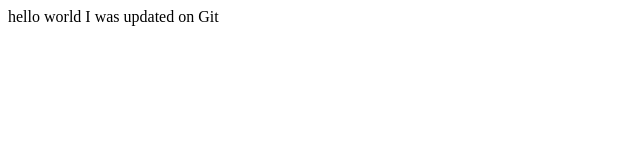
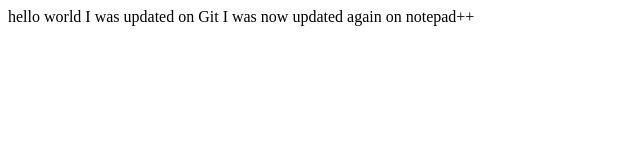
Before and after one commit to nbander14/lecture0, a plain HTML site: page hello.html in a window 1280 px wide. Shown: the whole page, without its empty margins (0-640 px from the left). Drawn offline with Linux system fonts and the light colour scheme.

Commit message:
updated again on notepad++

```diff
--- a/hello.html
+++ b/hello.html
@@ -6,5 +6,6 @@
     <body>
       hello world
       I was updated on Git
+	  I was now updated again on notepad++
     </body>
 </html>
```
